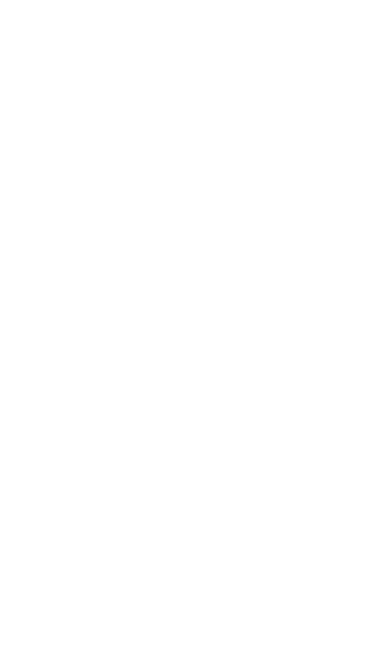
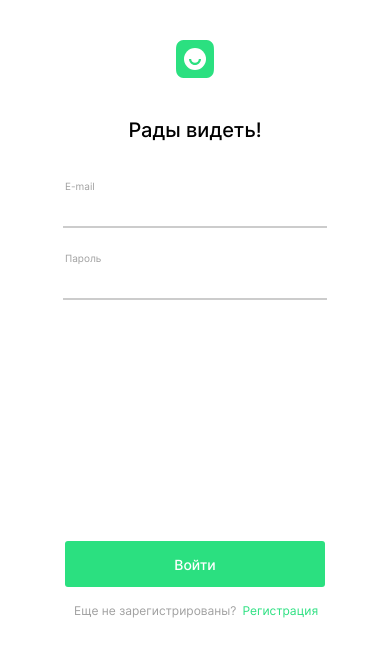
Before and after one commit to effectorea/movies-explorer-frontend, a React app: page /sign-in in a window 390 px wide. Built offline with nearby package versions, Linux system fonts and the light colour scheme.

Commit message:
created login component

```diff
--- a/src/components/App/App.css
+++ b/src/components/App/App.css
@@ -18,7 +18,7 @@ textarea {resize:none;}
   margin: 0 auto;
   box-sizing: border-box;
   font-family: 'Inter', Arial, sans-serif;
-  width: 100%;
+  max-width: 1280px;
 }
 
 @media screen and (max-width: 767px) {
--- a/src/components/App/App.js
+++ b/src/components/App/App.js
@@ -4,6 +4,7 @@ import { CurrentUserContext } from '../../context/CurrentUserContext';
 import { Route, Switch } from 'react-router-dom';
 import Header from '../Header/Header';
 import Register from '../Register/Register';
+import Login from '../Login/Login';
 
 function App() {
   const [currentUser, setCurrentUser] = useState({});
@@ -18,6 +19,9 @@ function App() {
           <Route path='/sign-up'>
             <Register />
           </Route>
+          <Route path='/sign-in'>
+            <Login />
+          </Route>
         </Switch>
       </CurrentUserContext.Provider>
     </div>
--- a/src/components/Login/Login.js
+++ b/src/components/Login/Login.js
@@ -0,0 +1,46 @@
+import React from 'react';
+import { Link } from 'react-router-dom';
+import '../Register/Register.css';
+import logo from '../../images/logo.svg';
+
+function Login() {
+    return (
+      <div className='register' id="login">
+        <Link to='/'>
+          <img className='register__logo' src={logo} alt='Логотип' />
+        </Link>
+        <h2 className='register__title'>Рады видеть!</h2>
+        <form className='register__form' name='registrationForm' action='#'>
+          <label htmlFor='email' className='register__label'>E-mail</label>
+          <input
+              className='register__input'
+              minLength='3'
+              maxLength='40'
+              id='registerEmail'
+              name='email'
+              type='email'
+              required
+            />
+          <label htmlFor='password' className='register__label'>Пароль</label>
+          <input
+              className='register__input'
+              minLength='3'
+              maxLength='15'
+              id='registerPassword'
+              name='password'
+              type='password'
+              required
+            />
+          <button className='register__button'>Войти</button>
+        </form>
+        <div className='register__link-block'>
+          <div className='register__link_question'>Еще&#160;не&#160;зарегистрированы?</div>
+          <Link to='/sign-up' className='register__link_enter'>
+            Регистрация
+          </Link>
+        </div>
+      </div>
+    );
+  }
+
+  export default Login;
--- a/src/components/Register/Register.css
+++ b/src/components/Register/Register.css
@@ -35,6 +35,7 @@
         max-width: 260px;
     }
 }
+
 .register__title {
     margin: 0;
     font-family: 'Inter';
@@ -170,5 +171,39 @@ color: #A0A0A0;
 }
 
 .register__input:focus {
-    border-bottom: 2px solid #2BE080;;
+    border-bottom: 2px solid #2BE080;
+    ;
 }
+
+#login .register__input:last-of-type {
+    margin-bottom: 221px;
+}
+
+#login .register__link_question {
+    max-width: 220px;
+}
+
+#login .register__link-block {
+    width: 100%;
+    margin-left: 55px;
+}
+
+@media screen and (max-width: 460px) {
+    #login .register__link-block {
+        width: 100%;
+        margin-left: 9px;
+    }
+    #login .register__link_question {
+
+        font-style: normal;
+        font-weight: 400;
+        font-size: 12px;
+        line-height: 15px;
+    }
+    #login .register__link_enter {
+        font-style: normal;
+        font-weight: 400;
+        font-size: 12px;
+        line-height: 15px;
+    }
+}
```
Lines whose indentation alone changed are shown as unchanged.
